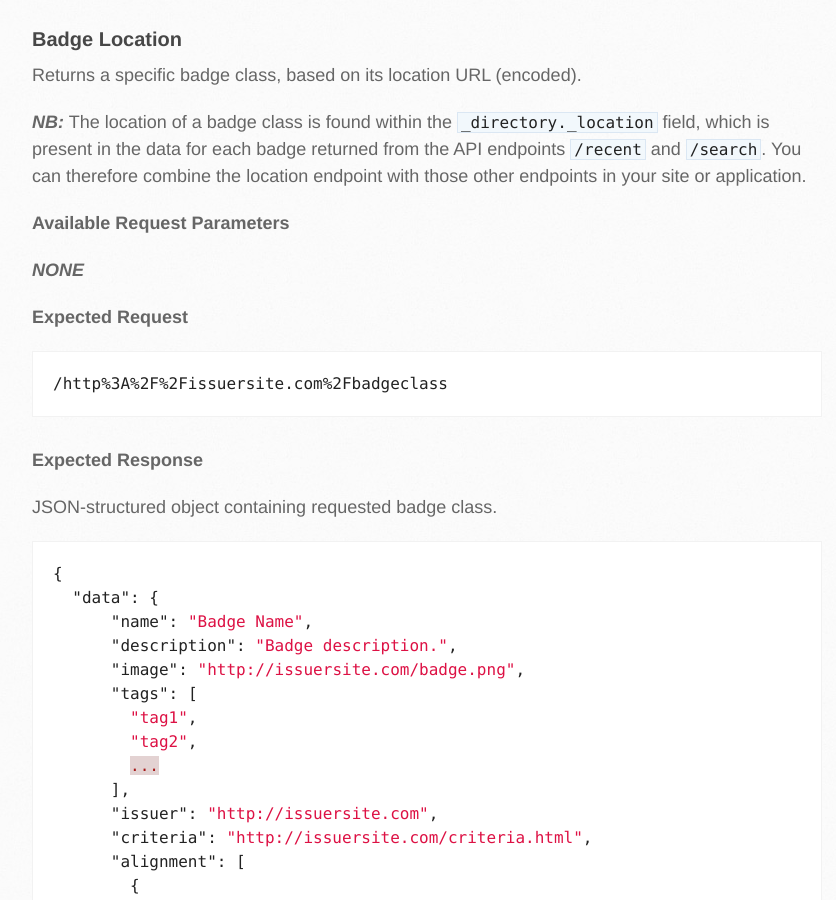
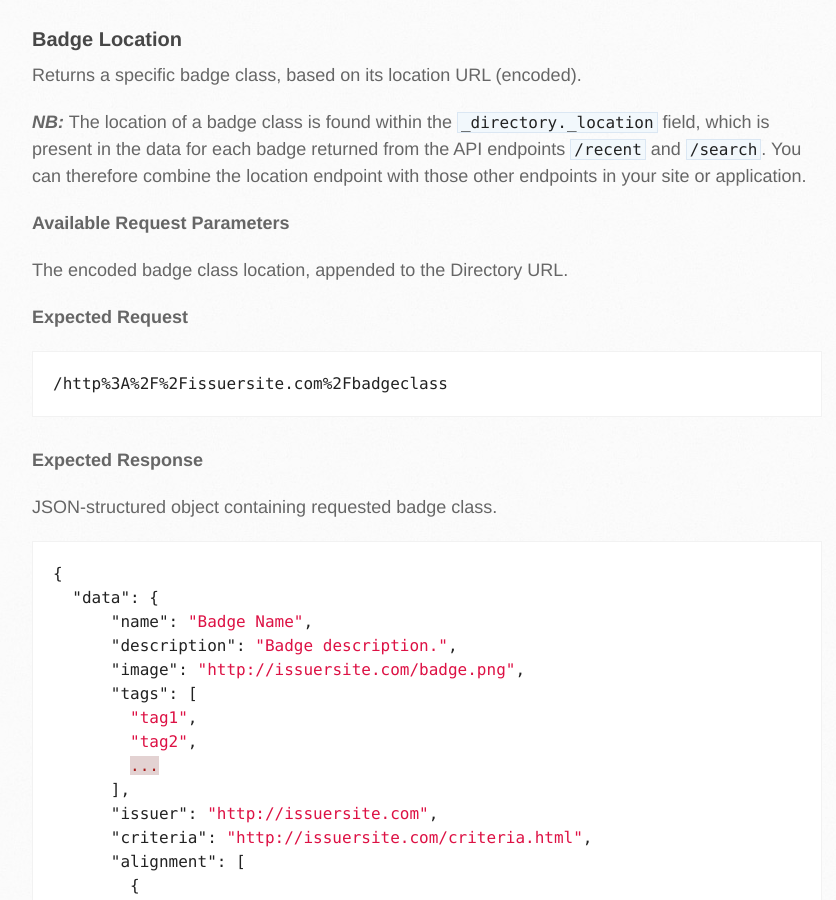
Before and after one commit to OpenWorksGroup/openbadges-directory, a Jekyll site: the page built from directory-api.markdown, in a window 1280 px wide and 900 px high, scrolled down 6144 px. Shown: the whole window, without its empty margins (138-974 px from the left). Built offline with Jekyll 4.4.1, drawn with Linux system fonts in a browser that asks for light colours; Markdown is read by kramdown in place of the engine named in the settings.

Commit message:
Update directory-api.markdown

```diff
--- a/directory-api.markdown
+++ b/directory-api.markdown
@@ -245,7 +245,7 @@ ___NB:___ The location of a badge class is found within the `_directory._locatio
 
 __Available Request Parameters__
 
-___NONE___
+The encoded badge class location, appended to the Directory URL.
 
 __Expected Request__
 
```
